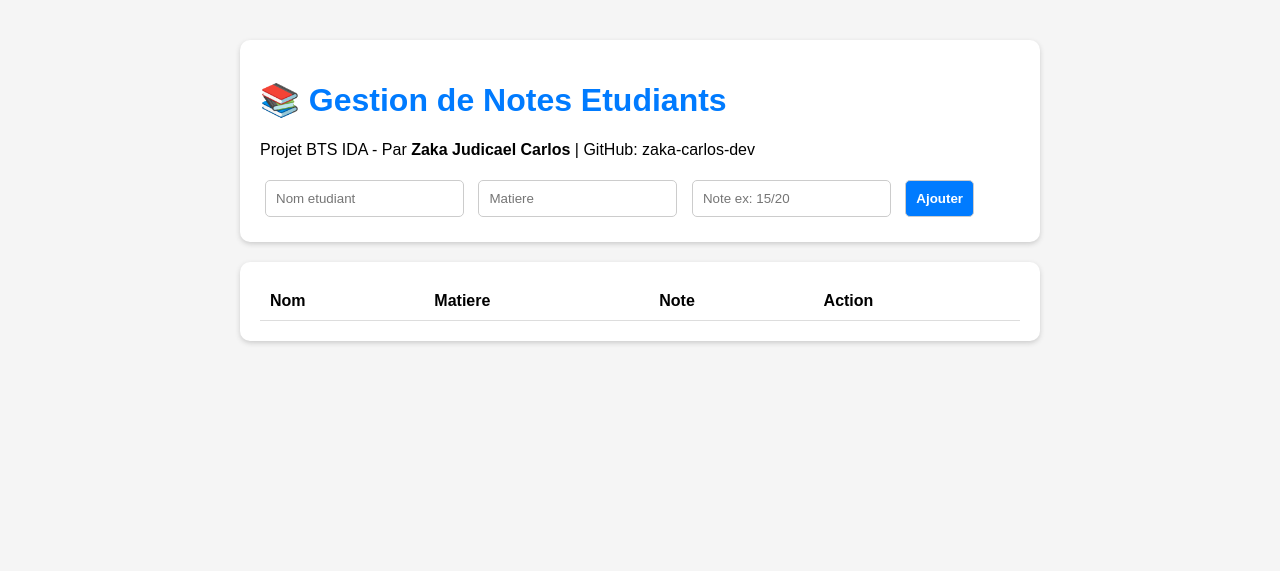
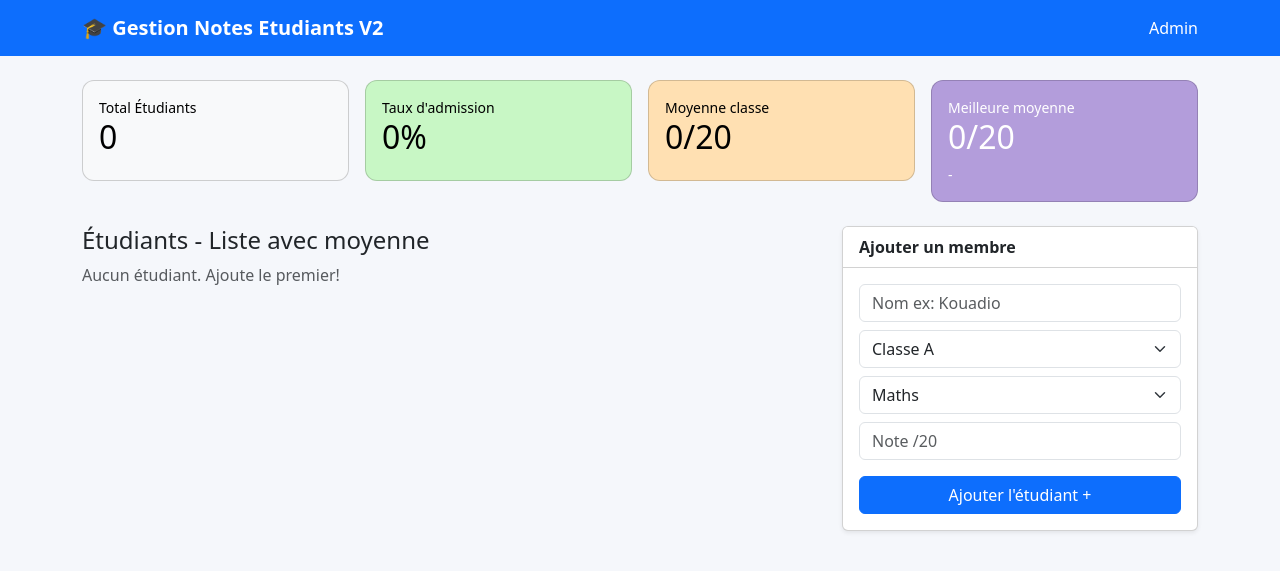
Before and after one commit to zaka-carlos-dev/gestion-notes-etudiants, a Flask app: page / in a window 1280 px wide. Shown: the top 571 px of the page. Run offline with Flask 3, Linux system fonts and the light colour scheme; lists and menus that the app fills with data are empty.

Commit message:
Update index.html

```diff
--- a/templates/index.html
+++ b/templates/index.html
@@ -1,40 +1,58 @@
 <!DOCTYPE html>
-<html>
+<html lang="fr">
 <head>
-    <title>Gestion Notes - Zaka Carlos</title>
-    <style>
-        body { font-family: Arial; max-width: 800px; margin: 40px auto; background: #f5f5f5; }
-        .card { background: white; padding: 20px; border-radius: 10px; box-shadow: 0 2px 5px #ccc; margin-bottom: 20px; }
-        input, button { padding: 10px; margin: 5px; border-radius: 5px; border: 1px solid #ccc; }
-        button { background: #007bff; color: white; cursor: pointer; font-weight: bold; }
-        table { width: 100%; border-collapse: collapse; }
-        th, td { padding: 10px; border-bottom: 1px solid #ddd; text-align: left; }
-        h1 { color: #007bff; }
-    </style>
+<meta charset="UTF-8"><meta name="viewport" content="width=device-width, initial-scale=1">
+<title>Gestion Notes V2</title>
+<link href="https://cdn.jsdelivr.net/npm/bootstrap@5.3.0/dist/css/bootstrap.min.css" rel="stylesheet">
+<style>
+body{background:#f5f7fb}
+.card-stat{border-radius:12px;color:#000}
+.badge-admis{background:#d1e7dd;color:#0f5132}
+</style>
 </head>
 <body>
-    <div class="card">
-        <h1>📚 Gestion de Notes Etudiants</h1>
-        <p>Projet BTS IDA - Par <b>Zaka Judicael Carlos</b> | GitHub: zaka-carlos-dev</p>
-        <form method="POST">
-            <input type="text" name="nom" placeholder="Nom etudiant" required>
-            <input type="text" name="matiere" placeholder="Matiere" required>
-            <input type="text" name="note" placeholder="Note ex: 15/20" required>
-            <button type="submit">Ajouter</button>
-        </form>
-    </div>
-    <div class="card">
-        <table>
-            <tr><th>Nom</th><th>Matiere</th><th>Note</th><th>Action</th></tr>
-            {% for e in etudiants %}
-            <tr>
-                <td>{{ e.nom }}</td>
-                <td>{{ e.matiere }}</td>
-                <td>{{ e.note }}</td>
-                <td><a href="/delete/{{ loop.index0 }}" style="color:red;">Supprimer</a></td>
-            </tr>
-            {% endfor %}
-        </table>
-    </div>
+<nav class="navbar navbar-dark bg-primary"><div class="container"><span class="navbar-brand fw-bold">🎓 Gestion Notes Etudiants V2</span><span class="text-white">Admin</span></div></nav>
+
+<div class="container mt-4">
+<div class="row g-3">
+<div class="col-md-3"><div class="card card-stat bg-light p-3"><small>Total Étudiants</small><h2>{{ total }}</h2></div></div>
+<div class="col-md-3"><div class="card card-stat p-3" style="background:#c8f7c5"><small>Taux d'admission</small><h2>{{ taux }}%</h2></div></div>
+<div class="col-md-3"><div class="card card-stat p-3" style="background:#ffe0b2"><small>Moyenne classe</small><h2>{{ moy_classe }}/20</h2></div></div>
+<div class="col-md-3"><div class="card card-stat p-3 text-white" style="background:#b39ddb"><small>Meilleure moyenne</small><h2>{{ meilleure }}/20</h2><small>{{ meilleur_nom }}</small></div></div>
+</div>
+
+<div class="row mt-4">
+<div class="col-md-8">
+<h4>Étudiants - Liste avec moyenne</h4>
+{% for e in eleves %}
+<div class="card mb-3 shadow-sm border-start border-primary border-4">
+<div class="card-body">
+<div class="d-flex justify-content-between"><h5>{{ e.nom }} <span class="badge bg-light text-primary">{{ e.classe }}</span></h5><span class="badge {% if e.statut=='Admis' %}bg-success{% else %}bg-danger{% endif %}">{{ e.statut }}</span></div>
+<div class="d-flex gap-3 my-2 flex-wrap">
+{% for n in e.notes %}<span class="badge bg-white text-dark border">{{ n.matiere }}: {{ n.note }}/20 <a href="/delete/{{ n.id }}" class="text-danger ms-1">x</a></span>{% endfor %}
+</div>
+<div class="bg-light p-2 rounded d-flex justify-content-between">
+<strong>Moyenne: {{ e.moyenne }}/20</strong>
+<span class="badge bg-info text-dark">Mention: {{ e.mention }}</span>
+<span class="badge bg-primary">Rang: {{ e.rang }} / {{ total }}</span>
+</div>
+</div>
+</div>
+{% else %}<p class="text-muted">Aucun étudiant. Ajoute le premier!</p>{% endfor %}
+</div>
+
+<div class="col-md-4">
+<div class="card shadow-sm"><div class="card-header bg-white fw-bold">Ajouter un membre</div><div class="card-body">
+<form method="POST" action="/add">
+<input name="nom" class="form-control mb-2" placeholder="Nom ex: Kouadio" required>
+<select name="classe" class="form-select mb-2"><option>Classe A</option><option>Classe B</option><option>2nde B</option></select>
+<select name="matiere" class="form-select mb-2"><option>Maths</option><option>Français</option><option>Anglais</option><option>Physique</option></select>
+<input name="note" type="number" step="0.5" min="0" max="20" class="form-control mb-3" placeholder="Note /20" required>
+<button class="btn btn-primary w-100">Ajouter l'étudiant +</button>
+</form>
+</div></div>
+</div>
+</div>
+</div>
 </body>
 </html>
```
